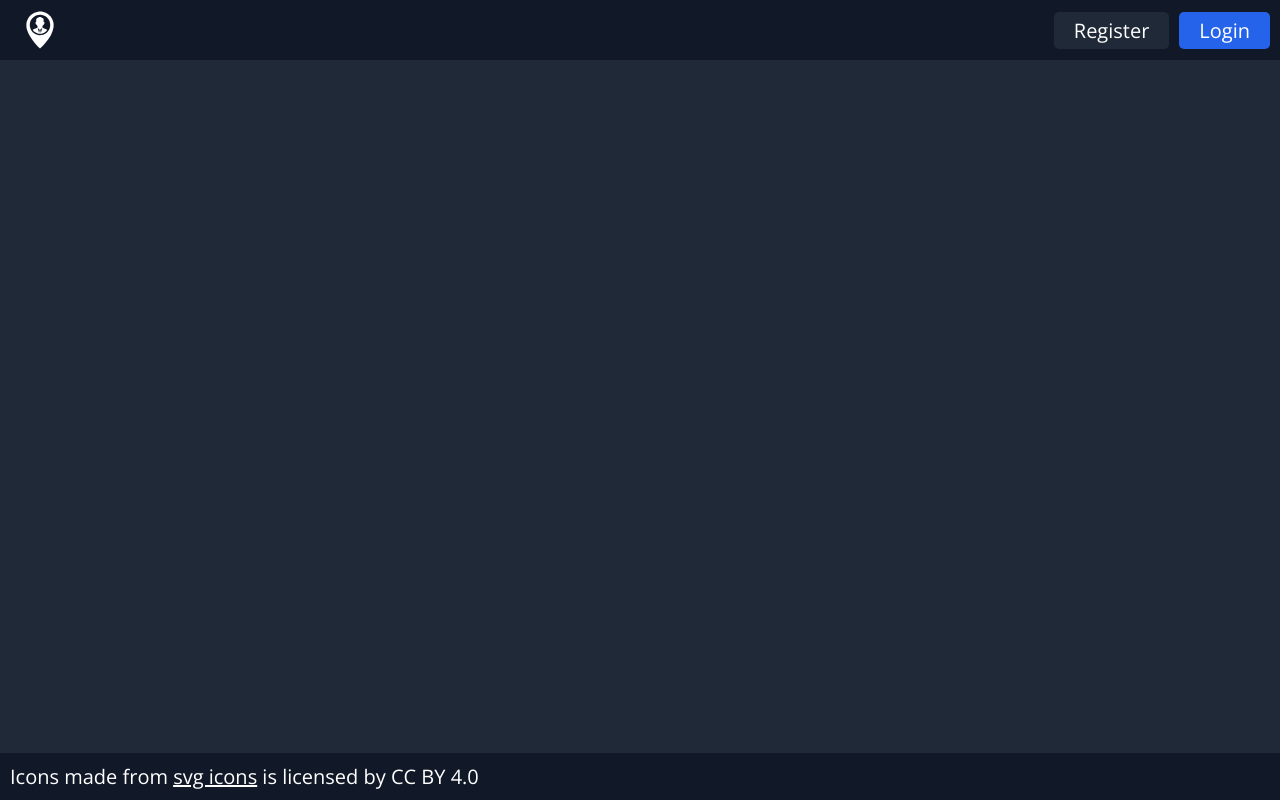
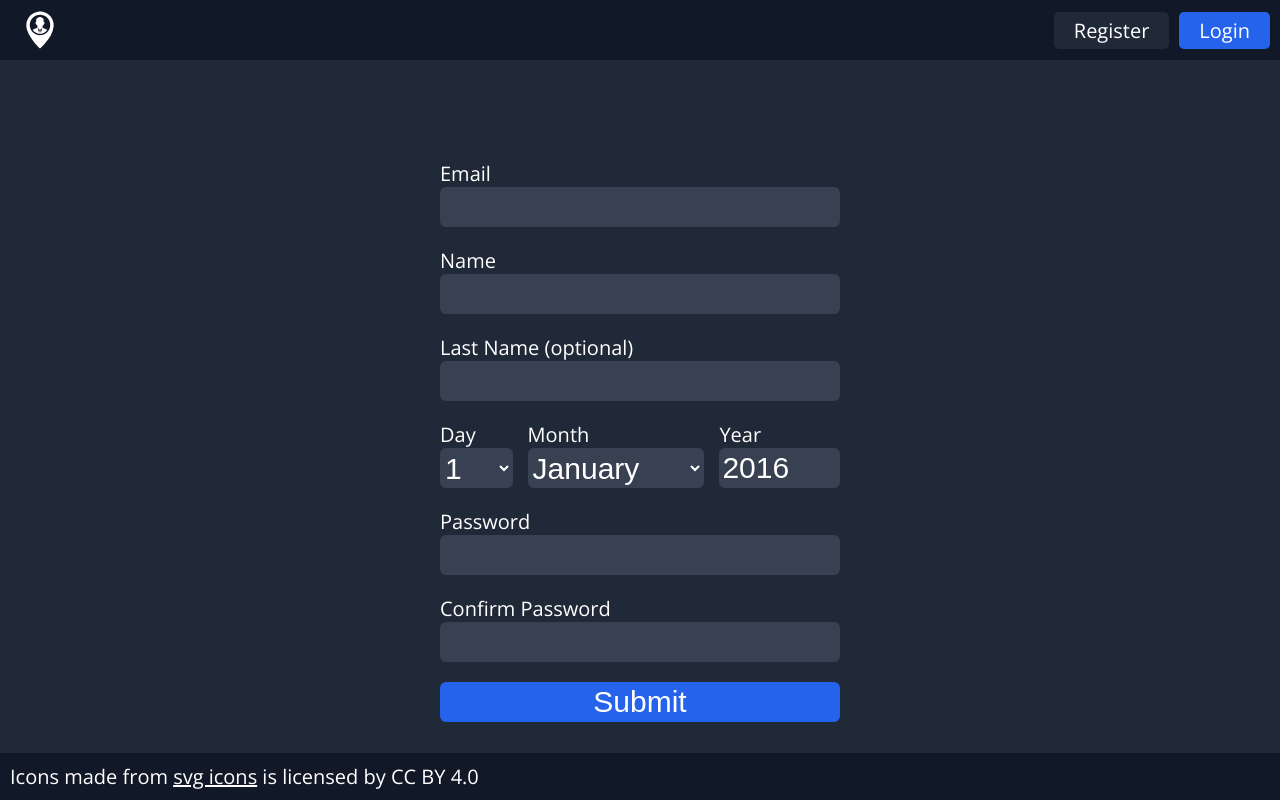
Before and after one commit to Petter77/phpGigaProjectPatrykPawlinski, a PHP site: page /register.php in a window 1280 px wide. Run offline with PHP 8.4, Linux system fonts and the light colour scheme.

Commit message:
Created frontend of register form

```diff
--- /dev/null
+++ b/register.css
@@ -0,0 +1,59 @@
+form{
+    display: flex;
+    flex-direction: column;
+    width: 400px;
+}
+
+.form-group{
+    display: flex;
+    flex-direction: column;
+    margin-bottom: 1rem;
+}
+
+.form-input, select{
+    width: 100%;
+    background: #374151;
+    height: 2rem;
+    font-size: 1.5rem;
+    border: 1px solid rgba(0,0,0,0);
+    border-radius: 6px;
+}
+
+.form-input:hover, select:hover{
+    background: #263040;
+    transition: .1s background;
+}
+
+.form-input:focus{
+    outline: #2563eb 1px solid;
+    transition: .5s outline;
+}
+
+#date{
+    display: flex;
+    flex-direction: row;
+    width: 100%;
+    justify-content: space-between;
+    margin-bottom: 1rem;
+    column-gap: 15px;
+}
+
+.date-element{
+    flex-grow: 1;
+    display: flex;
+    flex-direction: column;
+}
+
+::-webkit-inner-spin-button{
+    appearance: none;
+}
+
+input[type=submit]{
+    background: #2563eb;
+}
+
+input[type=submit]:hover{
+    cursor: pointer;
+    background: #1d4ed8;
+    transition: .1s background;
+}
--- a/register.php
+++ b/register.php
@@ -2,14 +2,17 @@
 <html lang="pl">
 <head>
     <link rel="stylesheet" href="style.css">
+    <link rel="stylesheet" href="register.css">
     <link rel="preconnect" href="https://fonts.googleapis.com">
     <link rel="preconnect" href="https://fonts.gstatic.com" crossorigin>
+
     <link href="https://fonts.googleapis.com/css2?family=Open+Sans:ital,wght@0,300;0,400;0,500;0,600;0,700;0,800;1,300;1,400;1,500;1,600;1,700;1,800&display=swap"
           rel="stylesheet">
     <meta charset="UTF-8">
     <meta name="author" content="Patryk Pawliński">
     <meta name="logo-author" content="Patryk Pawliński">
-    <meta name="viewport" content="width=device-width, user-scalable=no, initial-scale=1.0, maximum-scale=1.0, minimum-scale=1.0">
+    <meta name="viewport"
+          content="width=device-width, user-scalable=no, initial-scale=1.0, maximum-scale=1.0, minimum-scale=1.0">
     <meta http-equiv="X-UA-Compatible" content="ie=edge">
     <title>JTPPPCWOW</title>
 </head>
@@ -22,16 +25,110 @@
             </div>
         </div>
         <div id="nav-right">
-            <a href="" class="nav-elem"><div></div></a>
-            <a href="register.php" id="register-button" class="nav-elem"><div>Register</div></a>
-            <a href="" id="login-button" class="nav-elem"><div>Login</div></a>
+            <a href="" class="nav-elem">
+                <div></div>
+            </a>
+            <a href="register.php" id="register-button" class="nav-elem">
+                <div>Register</div>
+            </a>
+            <a href="" id="login-button" class="nav-elem">
+                <div>Login</div>
+            </a>
         </div>
     </nav>
-    <form action=""></form>
+    <form action="">
+        <div class="form-group">
+            <label for="email" class="form-label">Email
+                <input type="email" name="email" class="form-input">
+            </label>
+        </div>
+        <div class="form-group">
+            <label for="name" class="form-label">Name
+                <input type="text" name="name" class="form-input">
+            </label>
+        </div>
+        <div class="form-group">
+            <label for="lastName" class="form-label">Last Name (optional)
+                <input type="text" name="lastName" class="form-input">
+            </label>
+        </div>
+        <div id="date">
+            <div class="date-element">
+                <label for="day">Day
+                    <select name="day">
+                        <option value="1">1</option>
+                        <option value="2">2</option>
+                        <option value="3">3</option>
+                        <option value="4">4</option>
+                        <option value="5">5</option>
+                        <option value="6">6</option>
+                        <option value="7">7</option>
+                        <option value="8">8</option>
+                        <option value="9">9</option>
+                        <option value="10">10</option>
+                        <option value="11">11</option>
+                        <option value="12">12</option>
+                        <option value="13">13</option>
+                        <option value="14">14</option>
+                        <option value="15">15</option>
+                        <option value="16">16</option>
+                        <option value="17">17</option>
+                        <option value="18">18</option>
+                        <option value="19">19</option>
+                        <option value="20">20</option>
+                        <option value="21">21</option>
+                        <option value="22">22</option>
+                        <option value="23">23</option>
+                        <option value="24">24</option>
+                        <option value="25">25</option>
+                        <option value="26">26</option>
+                        <option value="27">27</option>
+                        <option value="28">28</option>
+                        <option value="29" class="february-change">29</option>
+                        <option value="30" class="february-change">30</option>
+                        <option value="31" class="month-change">31</option>
+                    </select>
+                </label>
+            </div>
+            <div class="date-element">
+                <label for="month">Month
+                    <select name="month">
+                        <option value='1' class="odd" selected>January</option>
+                        <option value='2' class="february">February</option>
+                        <option value='3' class="odd">March</option>
+                        <option value='4' class="even">April</option>
+                        <option value='5' class="odd">May</option>
+                        <option value='6' class="even">June</option>
+                        <option value='7' class="odd">July</option>
+                        <option value='8' class="even">August</option>
+                        <option value='9' class="odd">September</option>
+                        <option value='10' class="even">October</option>
+                        <option value='11' class="odd">November</option>
+                        <option value='12' class="even">December</option>
+                    </select>
+                </label>
+            </div>
+            <div class="date-element">
+                <label for="year">Year
+                    <input type="number" class="form-input" name="year" min="1900" max="2100" value="2016">
+                </label>
+            </div>
+        </div>
+        <div class="form-group">
+            <label for="password" class="form-label">Password
+                <input type="password" name="password" class="form-input">
+            </label>
+        </div>
+        <div class="form-group">
+            <label for="confirmPassword" class="form-label">Confirm Password
+                <input type="password" name="confirmPassword" class="form-input">
+            </label>
+        </div>
+        <input type="submit" class="form-input">
+    </form>
     <footer>
         <div>Icons made from <a href="https://www.onlinewebfonts.com/icon">svg icons</a> is licensed by CC BY 4.0</div>
     </footer>
 </main>
-
 </body>
 </html>
--- a/style.css
+++ b/style.css
@@ -33,6 +33,7 @@ body{
 }
 
 main{
+    min-width: 400px;
     position: relative;
     display: flex;
     min-height: 100vh;
@@ -85,6 +86,7 @@ nav a{
 
 #login-button:hover{
     background: #1d4ed8;
+    transition: .1s background;
 }
 
 #register-button{
@@ -93,6 +95,7 @@ nav a{
 
 #register-button:hover{
     background: #374151;
+    transition: .1s background;
 }
 
 #logo img{
@@ -105,7 +108,7 @@ nav a{
 
 #middle-section{
     display: flex;
-    min-width: 700px;
+    min-width: 400px;
     width: 70%;
     justify-content: center;
     position: relative;
```
Also changed, not shown: index.php (+8 -0 lines).
